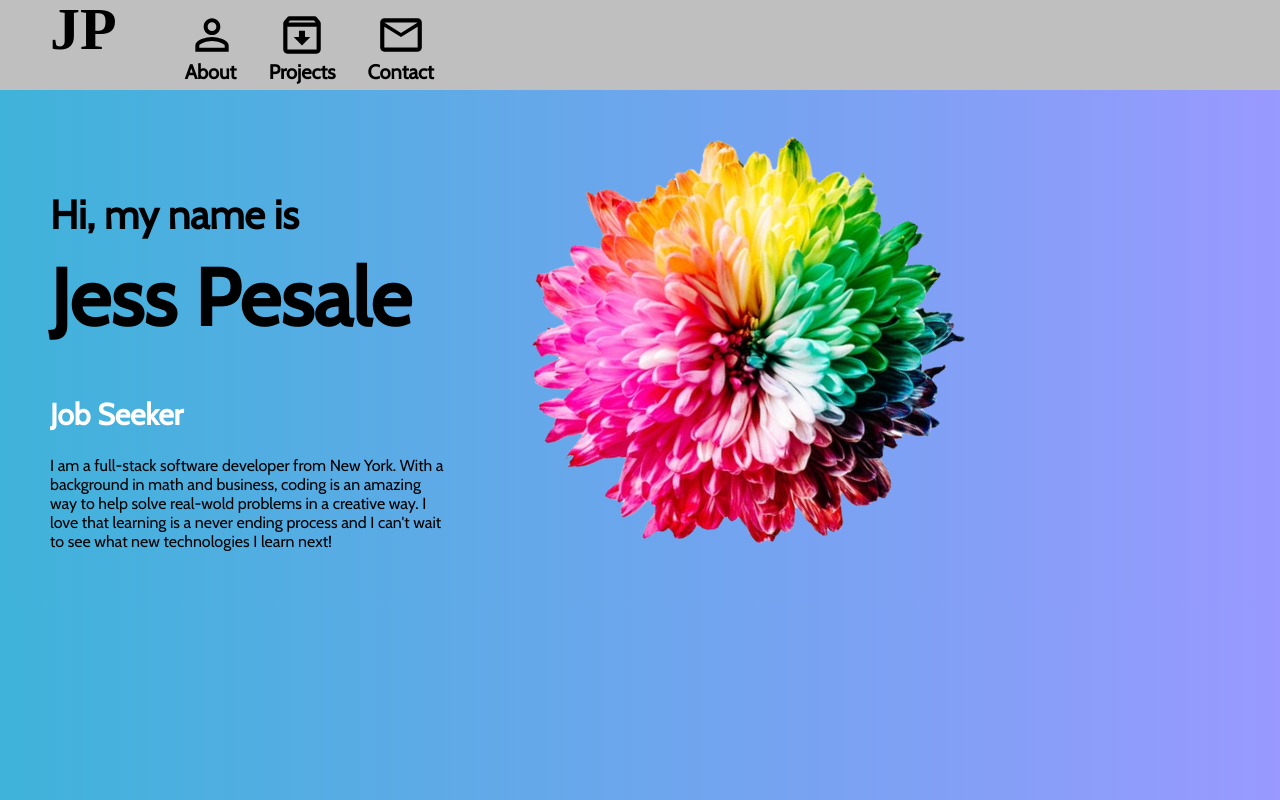
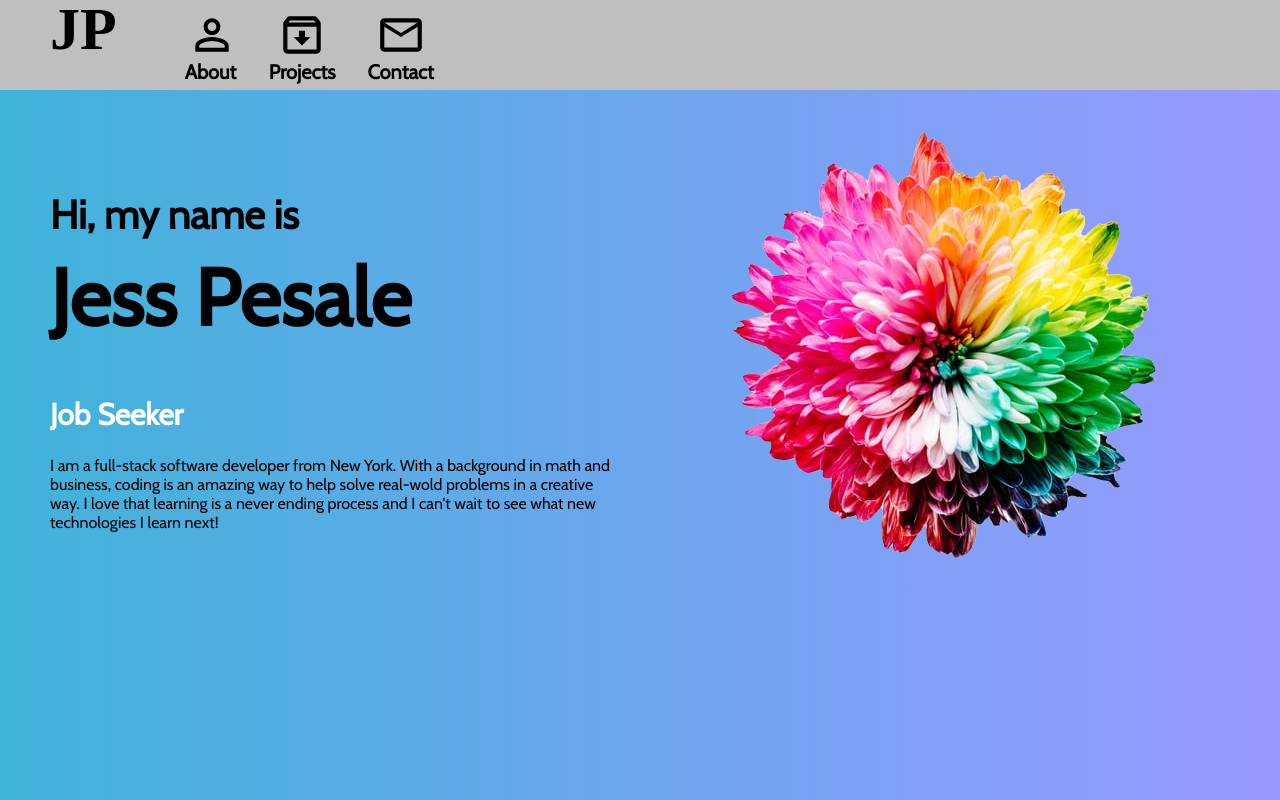
Before and after one commit to jesspesale/portfolio-site, a React (Create React App) app: page / in a window 1280 px wide. Built offline with nearby package versions, Linux system fonts and the light colour scheme.

Commit message:
got flower in intro to stay on left and move with the page widening

```diff
--- a/src/components/Projects/project_section.css
+++ b/src/components/Projects/project_section.css
@@ -2,7 +2,7 @@
 /* pl */
 .projects{
     /* display: inline; */
-    /* flex-direction: column; */
+    flex-direction: column;
     align-items: center;
     text-align: center;
     width: 350px;
@@ -19,6 +19,6 @@
 
 /* pl-list */
 .project-items{
-    /* display: flex; */
-    /* flex-wrap: wrap; */
+    display: flex;
+    flex-wrap: wrap;
 }
--- a/src/components/intro/intro.css
+++ b/src/components/intro/intro.css
@@ -1,27 +1,38 @@
 
 .intro{
-    display: flex;
-    position: inherit;
-    width: 500px;
+    display: inline-block;
+    justify-content: space-between;
+    width: 100%;
+    align-items: center;
 }
 
 .left{
     padding: 50px;
     display: flex;
     float: left;
-    justify-content: space-between;
+    width: 45%;
     flex-direction: column;
+}
+
+.right{
+    /* float: right; */
+    align-items: left;
+    width: 45%;
+    margin-left: auto;
+    margin-top: 10px;
 }
 
 .i-intro{
     font-size: 40px;
     margin-top: 50px;
 }
+
 .name{
     margin-top: 10px;
     font-size: 80px;
     margin-bottom: 20px;
 }
+
 .title{
     margin-top: 20px;
     height: 50px;
@@ -56,15 +67,9 @@
     margin-top: 20px;
 }
 
-.right{
-    /* flex: 1; */
-    /* float: right; */
-    /* position: relative; */
-    /* margin-top: 100px;  */
-}
-
 .flower-image{
     position: absolute;
-    transform: rotate(320deg);
-    max-width: 90%;
+    justify-content: space-between;
+    /* transform: rotate(320deg); */
+    /* max-width: 90%; */
 }
```
